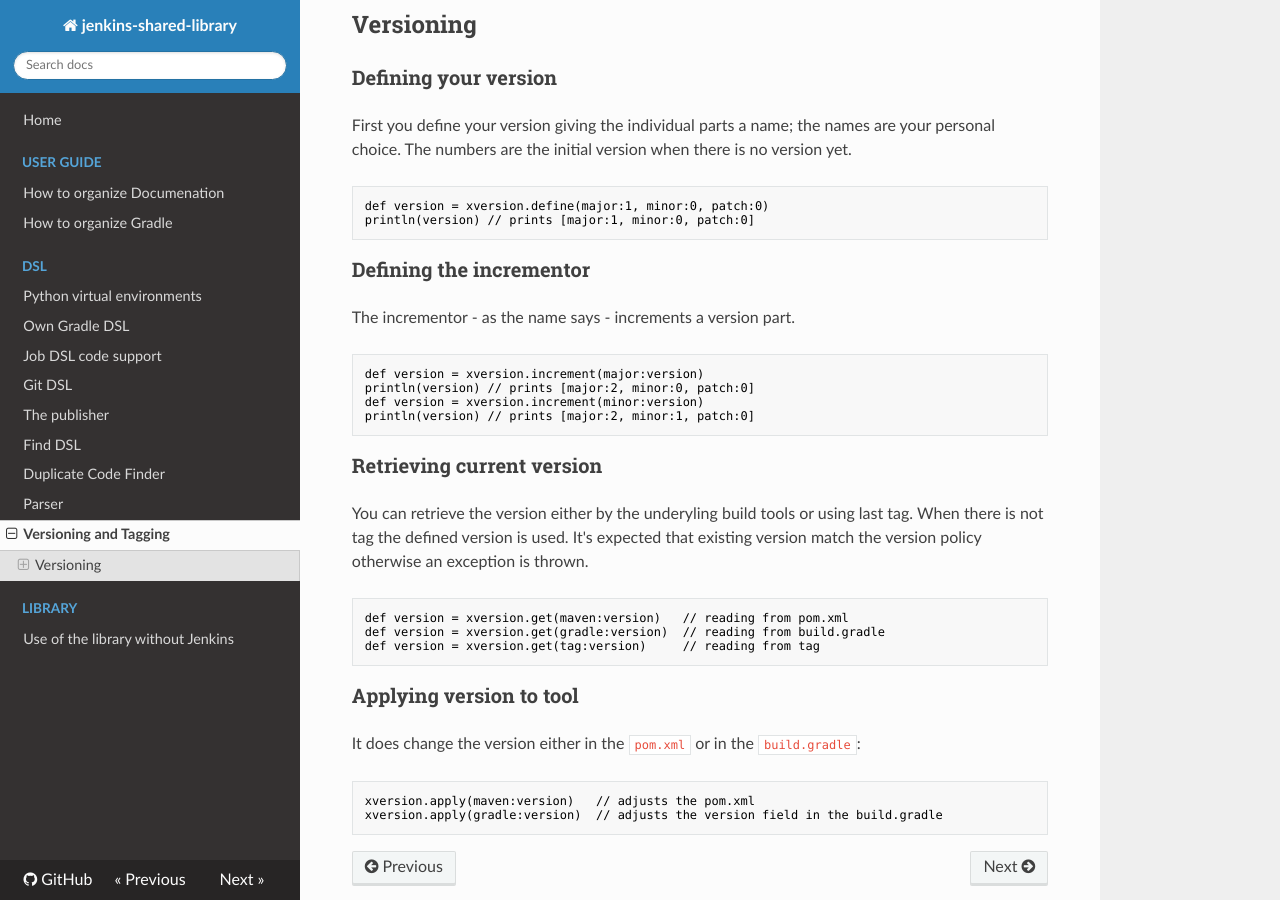
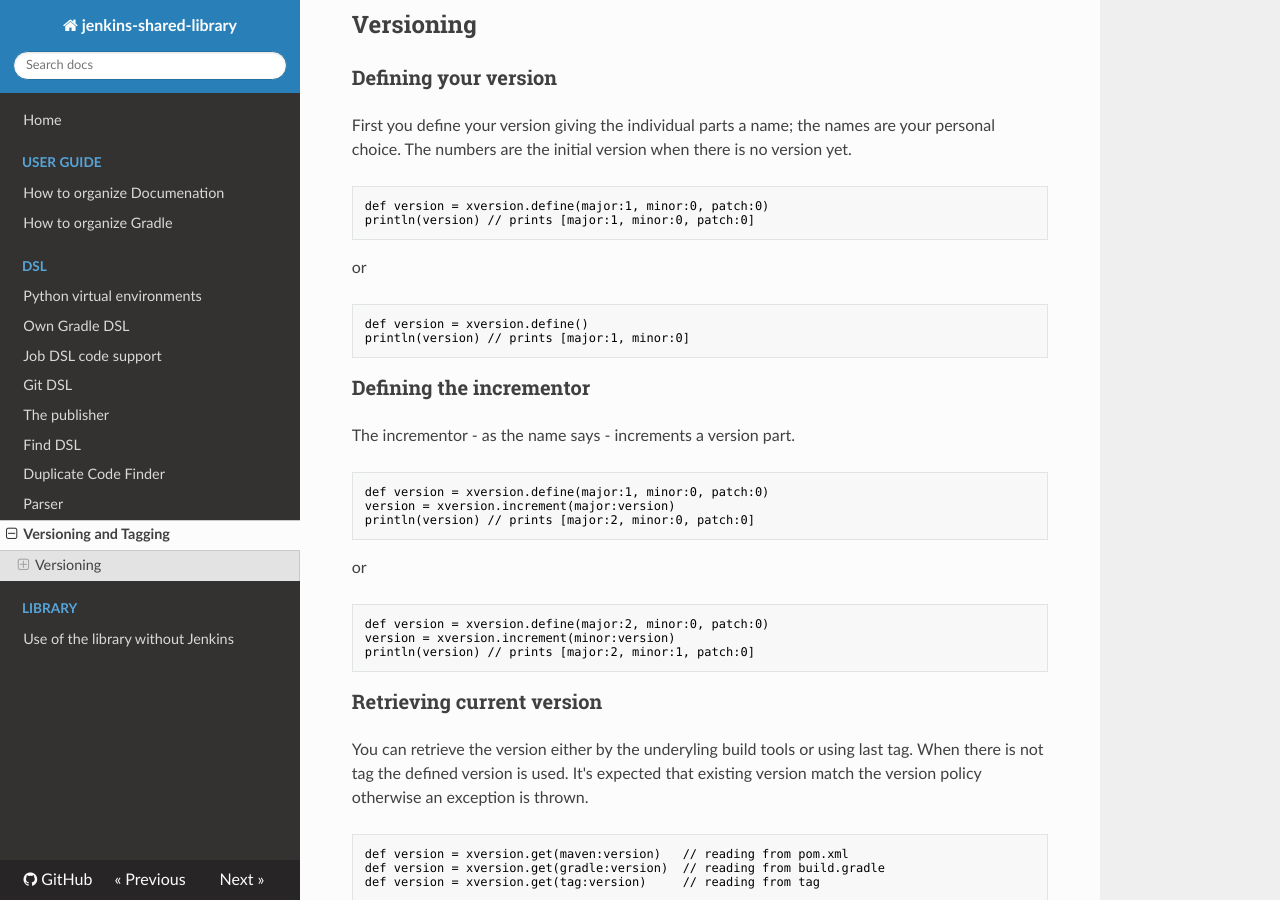
Before and after one commit to Nachtfeuer/jenkins-shared-library, an MkDocs documentation site: the page built from docs/xversion.md, in a window 1280 px wide and 900 px high, scrolled down 344 px. Built offline with MkDocs 1.6.1, drawn with Linux system fonts in a browser that asks for light colours; nearby versions of some CDN libraries.

Commit message:
#21: version incrementor implemented and tested

````diff
--- a/docs/xversion.md
+++ b/docs/xversion.md
@@ -15,14 +15,28 @@ def version = xversion.define(major:1, minor:0, patch:0)
 println(version) // prints [major:1, minor:0, patch:0]
 ```
 
+or
+
+```groovy
+def version = xversion.define()
+println(version) // prints [major:1, minor:0]
+```
+
 ### Defining the incrementor
 
 The incrementor - as the name says - increments a version part.
 
 ```groovy
-def version = xversion.increment(major:version)
+def version = xversion.define(major:1, minor:0, patch:0)
+version = xversion.increment(major:version)
 println(version) // prints [major:2, minor:0, patch:0]
-def version = xversion.increment(minor:version)
+```
+
+or
+
+```groovy
+def version = xversion.define(major:2, minor:0, patch:0)
+version = xversion.increment(minor:version)
 println(version) // prints [major:2, minor:1, patch:0]
 ```
 
````
Also changed, not shown: 2 other files.
